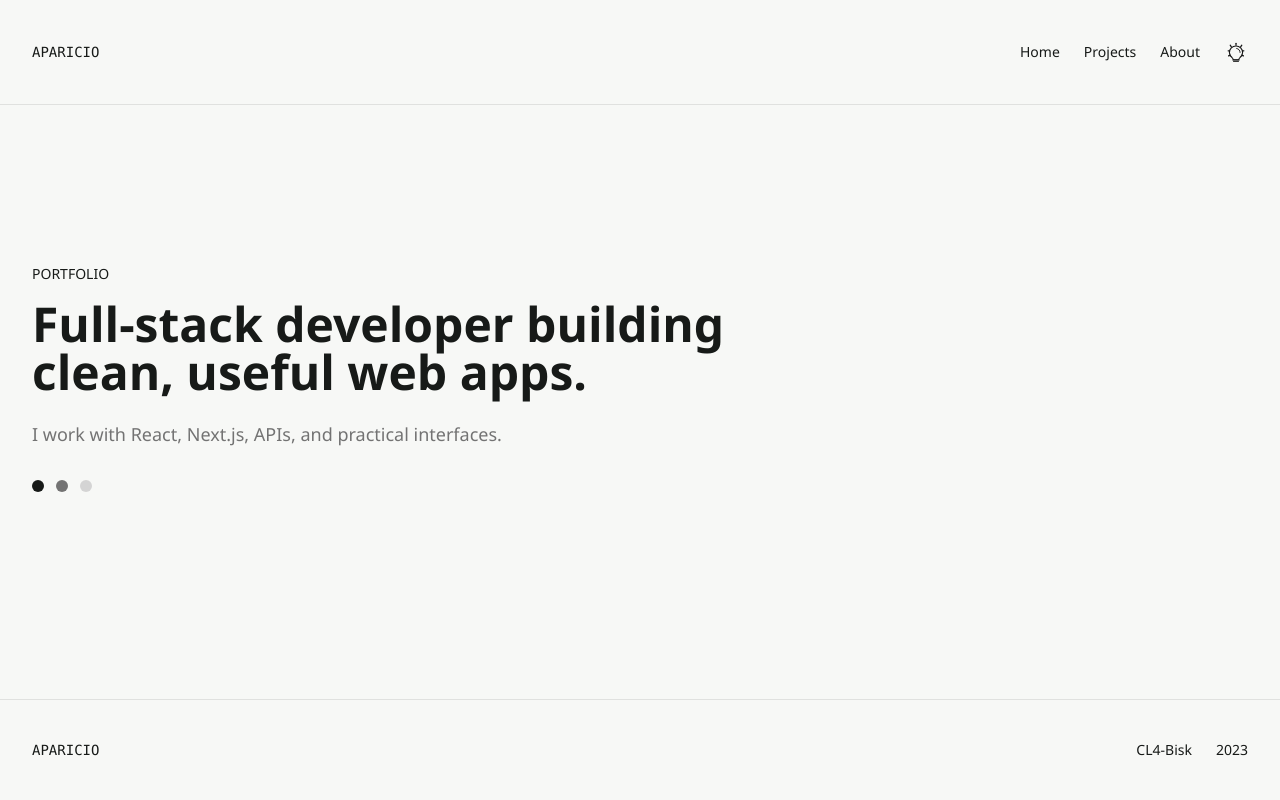
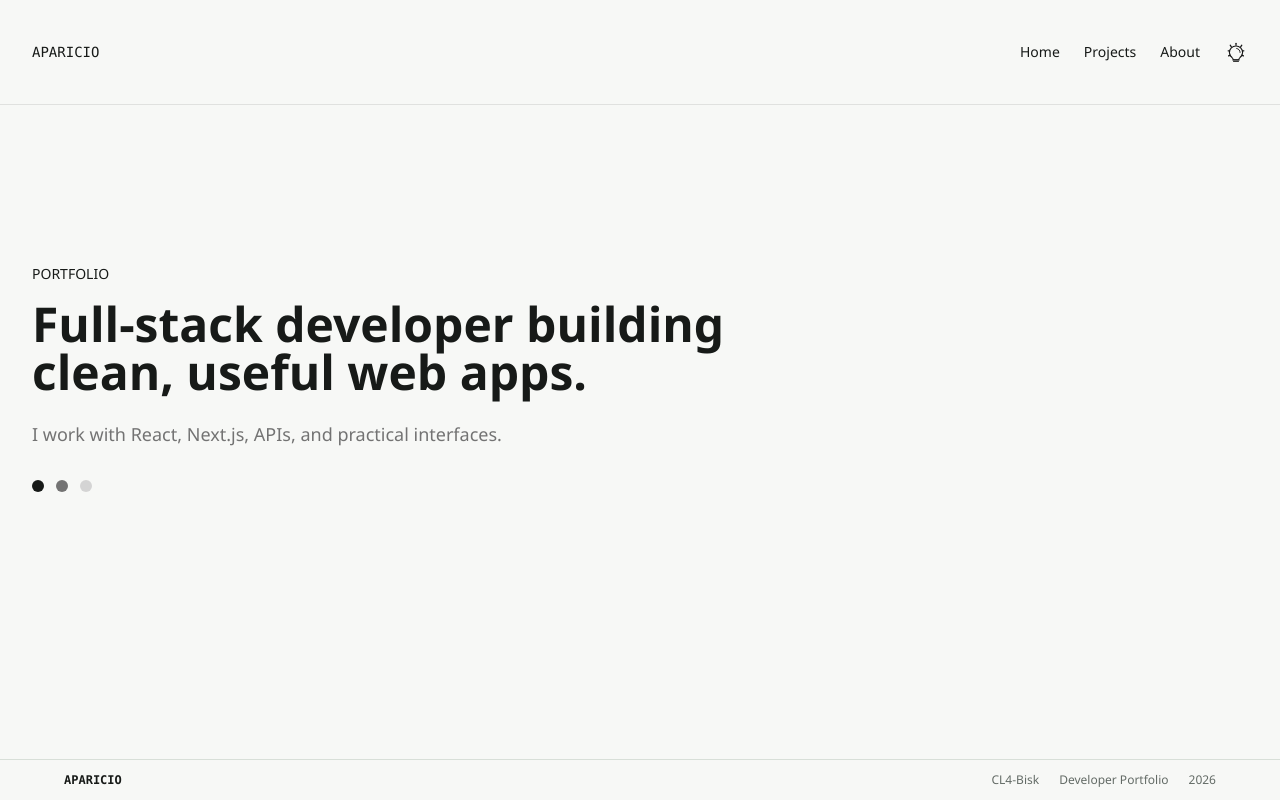
Before and after one commit to CL4-Bisk/PORTFOLIO, a Next.js app: page / in a window 1280 px wide. Shown: the top 800 px of the page. Built offline with nearby package versions, Linux system fonts and the light colour scheme; no server answers.

Commit message:
Update Footer.tsx

```diff
--- a/src/components/footer/Footer.tsx
+++ b/src/components/footer/Footer.tsx
@@ -35,12 +35,23 @@ export function Footer() {
   }, []);
 
   return (
-    <footer ref={root} className="fixed bottom-0 left-0 z-50 w-full flex items-center justify-between border-t border-foreground/10 bg-background/95 px-4 py-6 backdrop-blur sm:px-8 sm:py-10">
-      <Link href="/" className="footer-item font-mono text-sm opacity-0">APARICIO</Link>
-      <nav className="footer-item flex gap-4 text-sm opacity-0 sm:gap-6">
-        <p>CL4-Bisk</p>
-        <p>2023</p>
-      </nav>
+    <footer
+      ref={root}
+      className="fixed bottom-0 left-0 z-50 w-full border-t border-line bg-background/95 px-4 py-3 backdrop-blur sm:px-6"
+    >
+      <div className="mx-auto flex w-full max-w-6xl items-center justify-between gap-4">
+        <Link
+          href="/"
+          className="footer-item font-mono text-xs font-semibold uppercase text-foreground opacity-0"
+        >
+          APARICIO
+        </Link>
+        <div className="footer-item flex items-center gap-3 text-xs text-muted opacity-0 sm:gap-5">
+          <p>CL4-Bisk</p>
+          <p>Developer Portfolio</p>
+          <p>2026</p>
+        </div>
+      </div>
     </footer>
   );
 }
```
